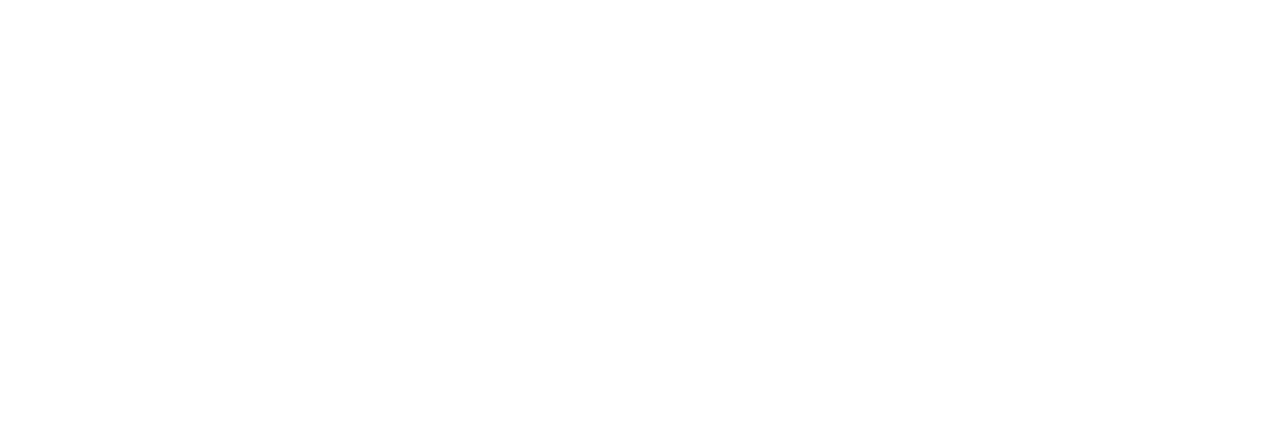
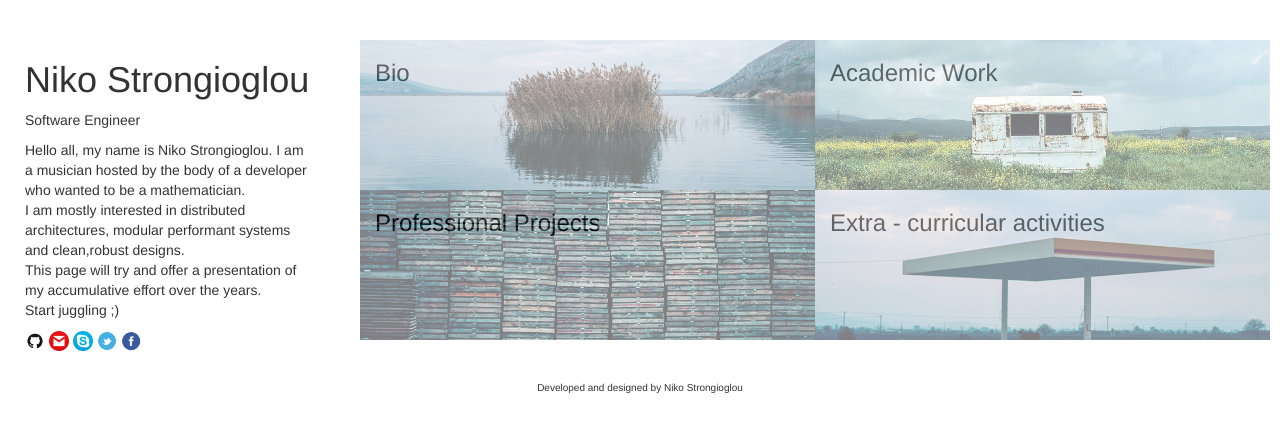
Before and after one commit to tonyflow/tonyflow.github.io, a plain HTML site: page main.html in a window 1280 px wide. Drawn offline with nearby package versions, Linux system fonts and the light colour scheme.

Commit message:
On and on and on

```diff
--- /dev/null
+++ b/greeting.css
@@ -0,0 +1,41 @@
+body{
+
+	font-family: Rosario;
+}
+
+
+@font-face{
+	font-family: Rosario;
+	src:url(Rosario-Regular.otf);
+}
+
+h1,h3{
+	margin-bottom: 10px;
+	display: inline-block;
+}
+
+
+.row{
+	margin: 0 auto;
+}
+
+a{
+	text-decoration: none;
+}
+
+a:link{
+	color: black;
+}
+
+a:visited{
+	color: black;
+}
+
+hr{
+	width: 450px;
+	color: black;
+}
+
+.toBeDisplayed{
+	display: none;
+}
--- a/index.html
+++ b/index.html
@@ -2,7 +2,7 @@
 <html>
 	<head>
 		<meta charset="UTF-8">
-		<link rel="stylesheet" href="main.css">
+		<link rel="stylesheet" href="greeting.css">
 		<link rel="shortcut icon" type="image/png" href="/Users/niko.strongioglou/Sites/tonyflow/favicon.png"/>
 		<script src="https://ajax.googleapis.com/ajax/libs/jquery/1.11.3/jquery.min.js"></script>
 		<link rel="stylesheet" href="https://maxcdn.bootstrapcdn.com/bootstrap/3.3.5/css/bootstrap.min.css">
@@ -28,10 +28,6 @@
 				}
 
 				makeCodeAppear();
-
-				//setInterval(function(){
-				//	$("#enter").fadeToggle(500)
-				//},1000);
 
 			});
 		</script>
--- a/main.css
+++ b/main.css
@@ -14,8 +14,11 @@ h1,h3{
 	display: inline-block;
 }
 
-.row{
-	margin: 0 auto;
+
+#container{
+	margin-left:10px;
+	margin-right: 10px;
+	margin-top: 40px;
 }
 
 a{
@@ -30,11 +33,82 @@ a:visited{
 	color: black;
 }
 
-hr{
-	width: 450px;
-	color: black;
+#contact img{
+	height: 20px;
+	width: 20px;
 }
 
-.toBeDisplayed{
-	display: none;
+#categories{
+	padding-left: 50px;
 }
+
+#bio,#academic,#professional,#extra,#contact_cat,#more{
+	height: 150px;
+}
+
+footer{
+	margin-top: 30px;
+	text-align: center;
+	font-size: 10px
+}
+
+#bio::after{
+	content: ' ';
+    display: block;
+    position: absolute;
+    left: 0;
+    top: 0;
+    width: 100%;
+    height: 100%;
+    z-index: 1;
+    opacity: 0.6;
+	background-image: url(pics/bio.jpg);
+	background-position: center;
+	opacity: 0.5;
+	background-size: cover;
+}
+#academic::after{
+	content: ' ';
+    display: block;
+    position: absolute;
+    left: 0;
+    top: 0;
+    width: 100%;
+    height: 100%;
+    z-index: 1;
+    opacity: 0.6;
+	background-image: url(pics/academic.jpg);
+	background-position: center;
+	opacity: 0.5;
+	background-size: cover;
+}
+#professional::after{
+	content: ' ';
+    display: block;
+    position: absolute;
+    left: 0;
+    top: 0;
+    width: 100%;
+    height: 100%;
+    z-index: 1;
+    opacity: 0.6;
+	background-image: url(pics/professional.jpg);
+	background-position: center;
+	opacity: 0.5;
+	background-size: cover;
+}
+#extra::after{
+	content: ' ';
+    display: block;
+    position: absolute;
+    left: 0;
+    top: 0;
+    width: 100%;
+    height: 100%;
+    z-index: 1;
+    opacity: 0.6;
+	background-image: url(pics/extra.jpg);
+	background-position: center;
+	opacity: 0.5;
+	background-size: cover;
+}
--- a/main.html
+++ b/main.html
@@ -1,3 +1,52 @@
+<!DOCTYPE html>
 <html>
+	<head>
+		<meta charset="UTF-8">
+		<link rel="stylesheet" href="main.css">
+		<link rel="shortcut icon" type="image/png" href="/Users/niko.strongioglou/Sites/tonyflow/favicon.png"/>
+		<script src="https://ajax.googleapis.com/ajax/libs/jquery/1.11.3/jquery.min.js"></script>
+		<link rel="stylesheet" href="https://maxcdn.bootstrapcdn.com/bootstrap/3.3.5/css/bootstrap.min.css">
+		<link href='https://fonts.googleapis.com/css?family=Source+Code+Pro' rel='stylesheet' type='text/css'>
+	</head>
 
+	<body>
+		<div id="container" class="row">
+			<div class="col-md-3 col-sm-3 col-xs-3">
+				<header><h1>Niko Strongioglou</h1></header>
+						<p>Software Engineer</p>
+						<p>Hello all, my name is Niko Strongioglou. I am a musician hosted by the body of a developer who wanted to be a mathematician. <br> I am mostly interested in distributed architectures, modular performant systems and clean,robust designs. <br>This page will try and offer a presentation of my accumulative effort over the years. <br> Start juggling ;) </p>
+						<span id="contact">
+							<a href="https://github.com/tonyflow"><img src="pics/github.png" alt=""></a>
+							<a href=""><img src="pics/gmail.png" alt=""></a>
+							<a href=""><img src="pics/skype.png" alt=""></a>
+							<a href="https://twitter.com/nicofl0"><img src="pics/twitter.png" alt=""></a>
+							<a href="https://www.facebook.com/nicolas.flow.3"><img src="pics/facebook.png" alt=""></a>
+
+						</span>
+			</div>
+			<div id="categories" class="col-md-9 col-sm-9 col-xs-9">
+				<!-- First category -->
+				<div class="row">
+					<div id="bio" class="col-md-6 col-sm-6 col-xs-6">
+						<a href=""><h3>Bio</h3></a>
+					</div>
+					<div id="academic" class="col-md-6 col-sm-6 col-xs-6">
+						<a href=""><h3>Academic Work</h3></a>
+					</div>
+				</div>
+				<!-- Second category -->
+				<div class="row">
+					<div id="professional" class="col-md-6 col-sm-6 col-xs-6">
+						<a href=""><h3>Professional Projects</h3></a>
+					</div>
+					<div id="extra" class="col-md-6 col-sm-6 col-xs-6">
+						<a href=""><h3>Extra - curricular activities</h3></a>
+					</div>
+				</div>
+
+
+			</div>
+		</div>
+		<footer>Developed and designed by Niko Strongioglou</footer>
+	</body>
 </html>
```
Also changed, not shown: bio.html (added), pics/academic.jpg (added), pics/bio.jpg (added), pics/contact_cat.jpg (added), pics/extra.jpg (added), pics/facebook.png (added), pics/github.png (added), pics/gmail.png (added), pics/instagram.png (added), pics/professional.jpg (added), pics/skype.png (added), pics/twitter.png (added).
